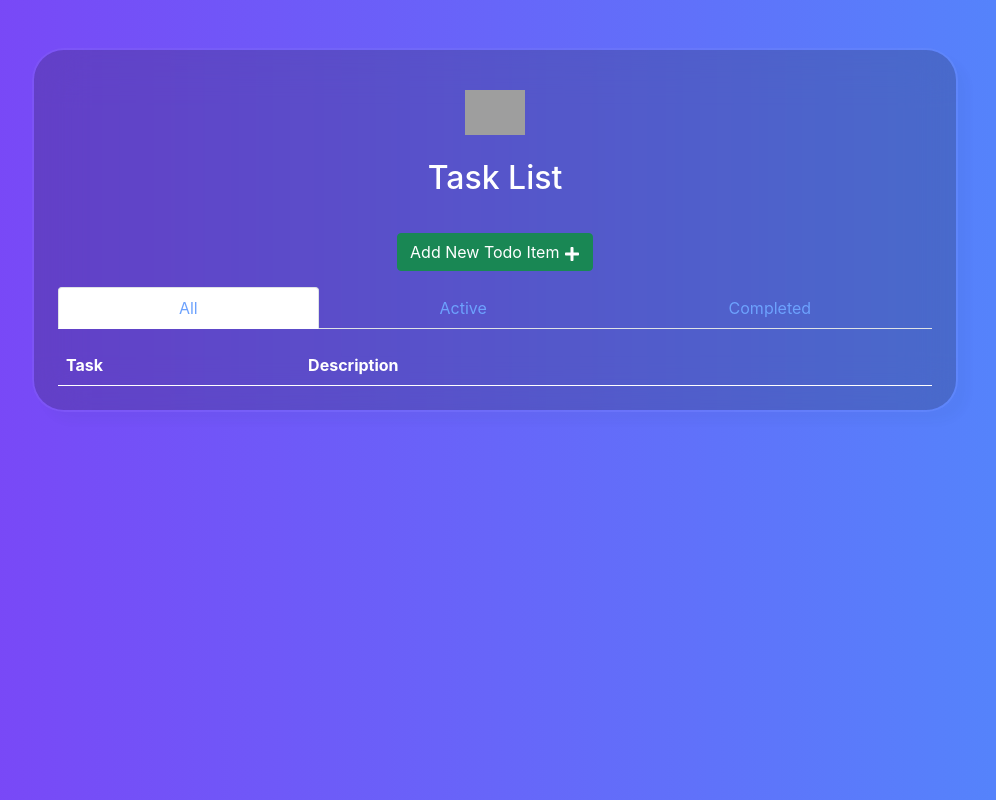
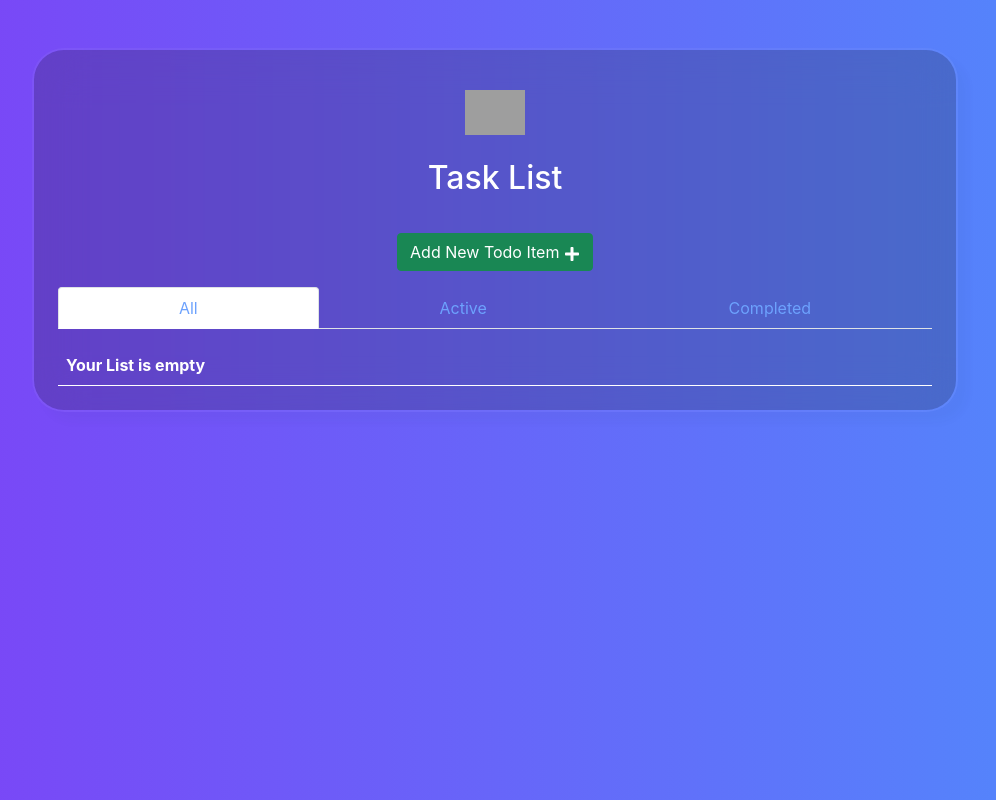
Before and after one commit to ShumovskaIryna/Todo-List-React, a React (Create React App) app: page / in a window 1280 px wide. Shown: the whole page, without its empty margins (145-1141 px from the left). Built offline with nearby package versions, Linux system fonts and the light colour scheme; grey boxes are pictures that could not be loaded.

Commit message:
small changes

```diff
--- a/src/Checkbox.css
+++ b/src/Checkbox.css
@@ -1,5 +1,5 @@
 .checkbox{
-    padding: 5px 5px 9px 5px;
+    padding: 5px 5px 5px 5px;
     margin: 0 0 5px;
     display: block;
 }
@@ -27,7 +27,7 @@
     border: 3px solid rgba(255,255,255,0.5);
     border-radius: 4px;
     position: absolute;
-    top: 3px;
+    top: 1px;
     left: 3px;
     transition: all 0.25s;
 }
@@ -52,6 +52,3 @@
     opacity: 1;
     top: 6px;
 }
-@media only screen and (max-width:767px){
-    .checkbox{ margin: 0 0 20px; }
-}
--- a/src/components/TodoItem.jsx
+++ b/src/components/TodoItem.jsx
@@ -41,7 +41,7 @@ const TodoItem = (props) => {
               checked={isChecked}
               onClick={() => handleCheck()}
             />
-            <label for={props.todoItem.id}>
+            <label htmlFor={props.todoItem.id}>
               <span className="ms-2">{props.todoItem.name}</span>
             </label>
           </div>
--- a/src/components/TodoList.jsx
+++ b/src/components/TodoList.jsx
@@ -9,12 +9,18 @@ const TodoList = () => {
     <>
       <table className="table text-white mb-0">
         <thead>
+          {filteredTodoList.length ? (
             <tr>
               <th scope="col">Task</th>
               <th scope="col">Description</th>
               <th scope="col"></th>
               <th scope="col"></th>
             </tr>
+          ) : (
+            <tr>
+              <th scope="col">Your List is empty</th>
+            </tr>
+          )}
         </thead>
         <tbody>
           {filteredTodoList.map((el) => (
```
Lines whose indentation alone changed are shown as unchanged.
